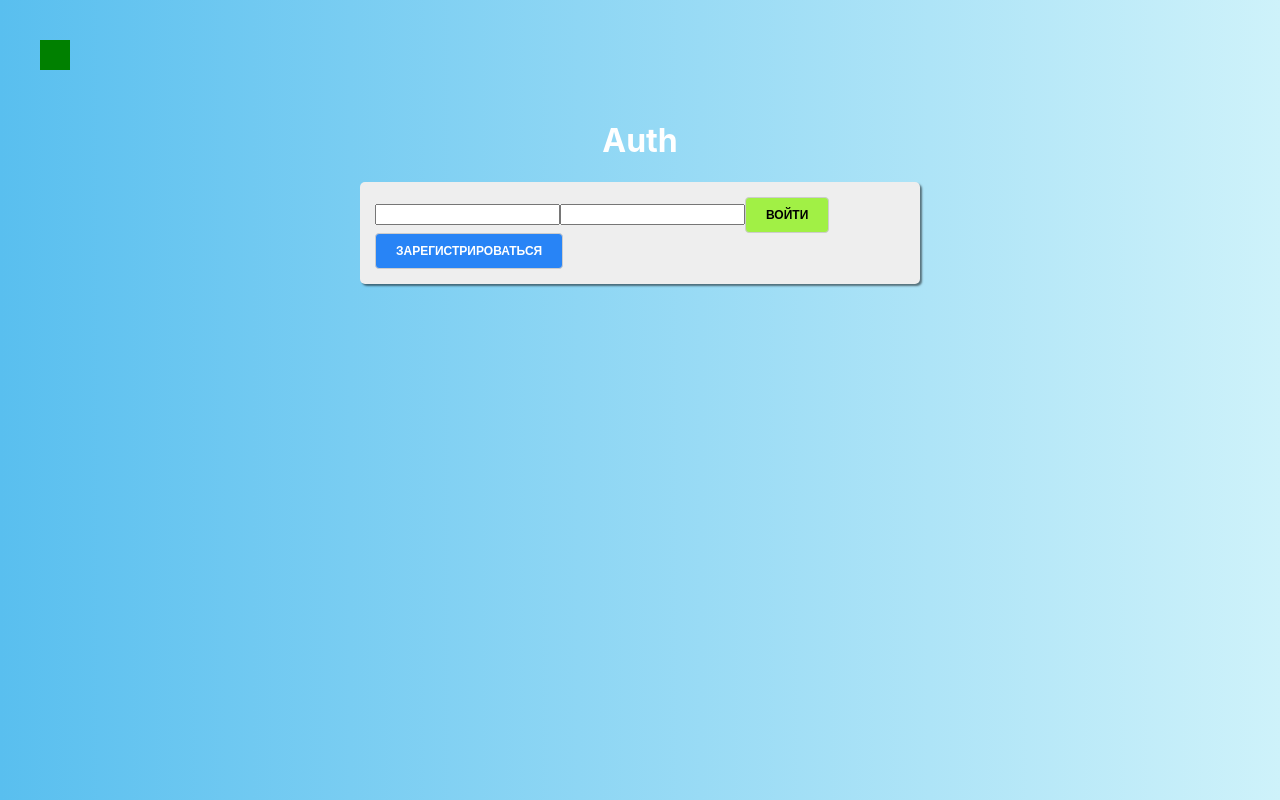
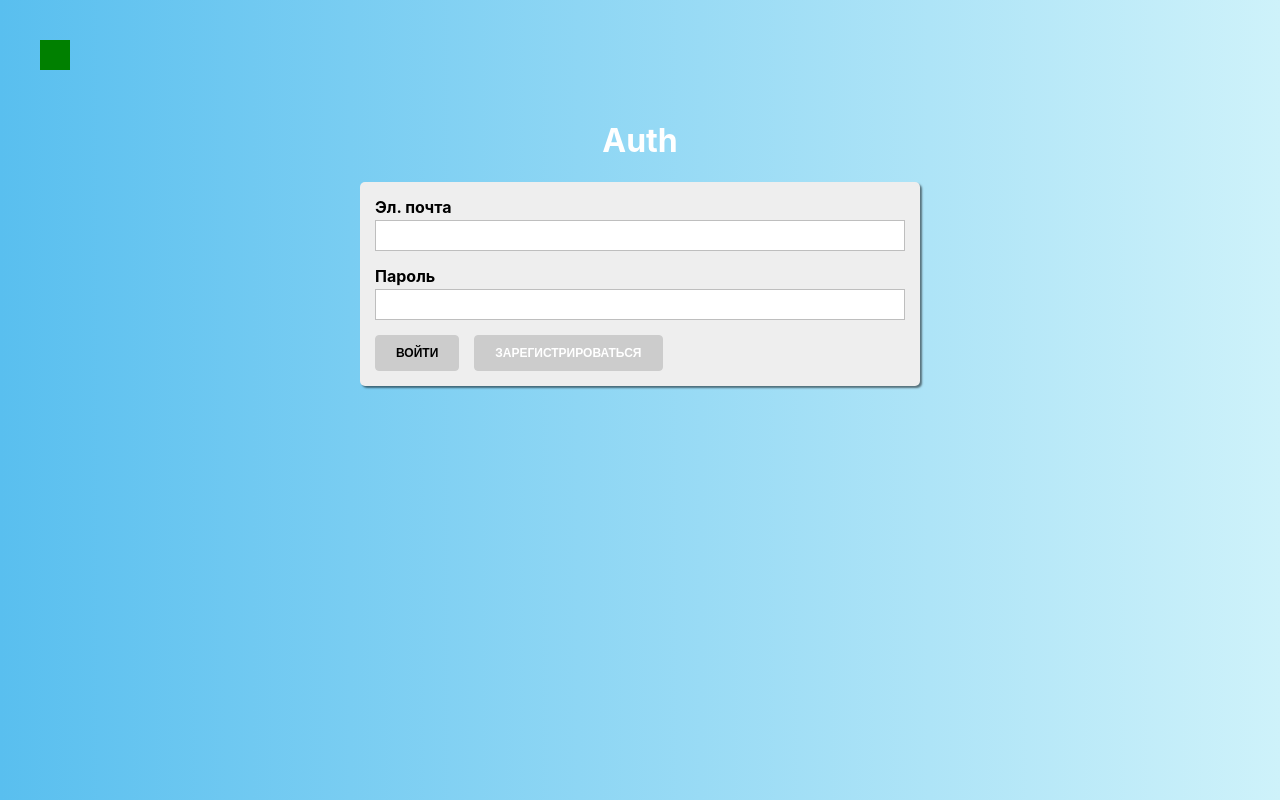
Before and after one commit to mynamedaze/minin, a React (Create React App) app: page /auth in a window 1280 px wide. Built offline with nearby package versions, Linux system fonts and the light colour scheme.

Commit message:
начал блок авторизации и создания тестов

```diff
--- a/src/components/UI/Button/Button.scss
+++ b/src/components/UI/Button/Button.scss
@@ -15,7 +15,7 @@
     box-shadow: inset 2px 2px 1px rgba(0, 0, 0, 0.3);
   }
   &:disabled {
-    background: #ccc;
+    background: #ccc !important;
     color: #000;
     cursor: not-allowed;
   }
--- /dev/null
+++ b/src/components/UI/Input/Input.jsx
@@ -0,0 +1,31 @@
+import React from 'react';
+import './Input.scss';
+
+function isInvalid({valid, touched, shouldValidate}) {
+  return !valid && shouldValidate && touched;
+}
+
+const Input = props => {
+  const inputType = props.type || 'text';
+  const clsName = ['input'];
+  const htmlFor = props.id || `${inputType}-${Math.random()}`;
+
+  isInvalid(props) && clsName.push('invalid');
+
+  return (
+    <div className={clsName.join(' ')}>
+      <label htmlFor={htmlFor}>{props.label}</label>
+      <input
+        type={inputType}
+        id={htmlFor}
+        value={props.value}
+        onChange={props.onChange}
+      />
+      {
+        isInvalid(props) && <span>{props.errorMessage || 'Введите верное значение'}</span>
+      }
+    </div>
+  )
+};
+
+export default Input;
--- /dev/null
+++ b/src/components/UI/Input/Input.scss
@@ -0,0 +1,29 @@
+.input {
+  margin-bottom: 15px;
+  label {
+    margin-bottom: 3px;
+    padding: 0;
+    display: block;
+    font-weight: bold;
+  }
+  input {
+    display: block;
+    box-sizing: border-box;
+    border: 1px solid #bebebe;
+    padding: 7px;
+    margin: 0 0 5px;
+    width: 100%;
+    outline: none;
+    transition: all .3s ease-in-out;
+  }
+  span {
+    color: #f01f30;
+    font-size: 12px;
+    font-weight: bold;
+  }
+  &.invalid {
+    label {
+      color: #f01f30;
+    }
+  }
+}
--- a/src/containers/Auth/Auth.jsx
+++ b/src/containers/Auth/Auth.jsx
@@ -1,8 +1,40 @@
 import React from 'react';
 import './Auth.scss';
 import Button from "../../components/UI/Button/Button";
+import Input from "../../components/UI/Input/Input";
 
 class Auth extends React.Component {
+  state = {
+    isFormValid: false,
+    formControls: {
+      email: {
+        value: '',
+        type: 'email',
+        label: 'Эл. почта',
+        id: 'email-field',
+        errorMessage: 'Введите корректный email',
+        valid: false,
+        touched: false,
+        validation: {
+          required: true,
+          email: true
+        }
+      },
+      password: {
+        value: '',
+        type: 'password',
+        label: 'Пароль',
+        id: 'password-field',
+        errorMessage: 'Введите корректный пароль',
+        valid: false,
+        touched: false,
+        validation: {
+          required: true,
+          minLength: 6
+        }
+      }
+    }
+  };
 
   loginHandler = () => {
 
@@ -16,6 +48,71 @@
     event.preventDefault();
   };
 
+  validateControl = (value, validation) => {
+    if (!validation) {
+      return true;
+    }
+
+    let isValid = true;
+
+    if (validation.required) {
+      isValid = value.trim() !== '' && isValid;
+    }
+
+    if (validation.email) {
+      isValid = value.match(/.+@.+\..+/i);
+    }
+
+    if (validation.minLength) {
+      isValid = value.length >= validation.minLength && isValid;
+    }
+
+    return isValid;
+  };
+
+  onChangeHandler = (event, controlName) => {
+    console.log(`${controlName}`, event.target.value);
+
+    const formControls = {...this.state.formControls};
+    const control = {...formControls[controlName]};
+
+    control.value = event.target.value;
+    control.touched = true;
+    control.valid = this.validateControl(control.value, control.validation);
+
+    formControls[controlName] = control;
+
+    let isFormValid = true;
+
+    Object.keys(formControls).forEach(name => {
+      isFormValid = formControls[name].valid && isFormValid;
+    });
+
+    this.setState({
+      formControls, isFormValid
+    });
+  };
+
+  renderInputs = () => {
+    return Object.keys(this.state.formControls).map((controlName, index) => {
+      const control = this.state.formControls[controlName];
+      return (
+        <Input
+          key={controlName + index}
+          type={control.type}
+          value={control.value}
+          id={control.id}
+          valid={control.valid}
+          touched={control.touched}
+          label={control.label}
+          shouldValidate={!!control.validation}
+          errorMessage={control.errorMessage}
+          onChange={event => this.onChangeHandler(event, controlName)}
+        />
+      )
+    });
+  };
+
   render() {
     return (
       <div className="auth">
@@ -25,16 +122,17 @@
           <form className="auth-form"
                 onSubmit={this.submitHandler}
           >
-            <input type="text"/>
-            <input type="text"/>
+            {this.renderInputs()}
 
             <Button
               type={'success'}
               onClick={this.loginHandler}
+              disabled={!this.state.isFormValid}
             >Войти</Button>
             <Button
               type={'primary'}
               onClick={this.registerHandler}
+              disabled={!this.state.isFormValid}
             >Зарегистрироваться</Button>
           </form>
         </div>
--- a/src/containers/QuizCreator/QuizCreator.jsx
+++ b/src/containers/QuizCreator/QuizCreator.jsx
@@ -1,10 +1,28 @@
 import React from 'react';
+import './QuizCreator.scss';
+import Button from "../../components/UI/Button/Button";
 
 class QuizCreator extends React.Component {
+
+  submitHandler = event => {
+    event.preventDefault();
+  };
+
   render() {
     return (
-      <div>
-        <h1>Quiz Creator</h1>
+      <div className="quiz-creator">
+        <div>
+          <h1>Создание теста</h1>
+
+          <form onSubmit={this.submitHandler}>
+
+            <select></select>
+
+            <Button
+              type="primary"
+            />
+          </form>
+        </div>
       </div>
     );
   }
--- /dev/null
+++ b/src/containers/QuizCreator/QuizCreator.scss
@@ -0,0 +1,3 @@
+.quiz-creator {
+
+}
```
